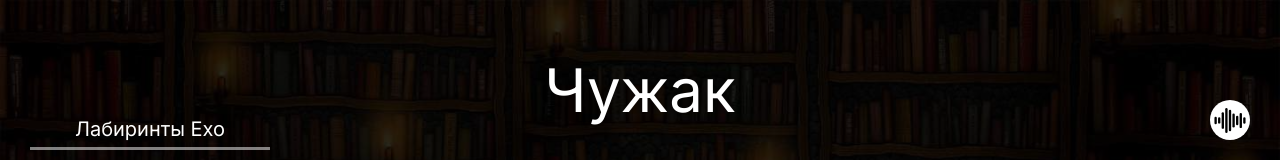
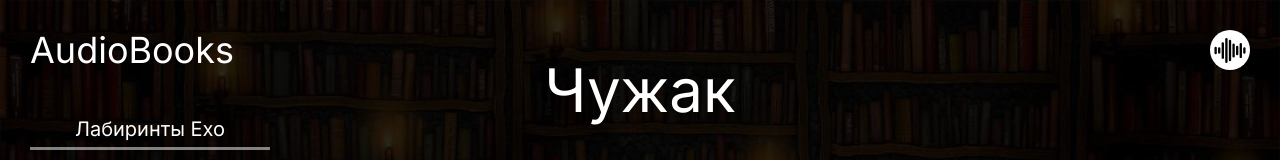
Before and after one commit to Senails/Maudio, a React (Create React App) app: page /listen/MaxFrei in a window 1280 px wide. Shown: the top 160 px of the page. Built offline with nearby package versions, Linux system fonts and the light colour scheme.

Commit message:
add link from audiopage to main page

```diff
--- a/src/App.tsx
+++ b/src/App.tsx
@@ -5,11 +5,14 @@ import MainPage from "./pages/MainPage/MainPage";
 import { NoPage } from "./pages/Nopage/NoPage";
 import { MainLayouts } from "./layouts/MainLayouts";
 import { LoginPage } from "./pages/LoginPage/LoginPage";
+import { BookInfoPage } from "./pages/BookInfoPage/BookInfoPage";
+import { EditPage } from "./pages/EditPage/EditPage";
+import { useAppSelector } from "./redux/store";
 
 
 
 function App() {
-
+  let userStatus = useAppSelector((state)=>state.user.userstatus);
 
   useEffect(()=>{
 
@@ -26,7 +29,9 @@ function App() {
       <MainLayouts>
         <Routes>
           <Route path="/" element={<MainPage/>}/>
+          <Route path="/bookInfo/:bookname" element={<BookInfoPage/>}/>
           <Route path="/listen/:bookname" element={<AudioPage/>}/>
+          <Route path="/edit/:bookname" element={userStatus==='user'?<NoPage/>:<EditPage/>}/>
           <Route path="/admin" element={<LoginPage/>}/>
           <Route path="*" element={<NoPage/>}/>
         </Routes>
--- a/src/pages/AudioPage/AudioPage.tsx
+++ b/src/pages/AudioPage/AudioPage.tsx
@@ -1,11 +1,13 @@
 import { useEffect } from "react";
-import { useParams } from "react-router-dom";
+import { Link, useParams } from "react-router-dom";
 import { setAllState } from "../../redux/slices/pleerSlice";
 import { useAppDispatch } from "../../redux/store";
 import { Seria } from "../../types/pleerSlice";
 import { Book } from "./book/Book";
 import LeftPanel from "./leftPanel/LeftPanel";
 import { PleerUI } from "./PleerUI/Pleer";
+import './style.scss';
+
 
 let seria: Seria  = {
     name:'Сэр Макс из Ехо',
@@ -121,7 +123,10 @@ export default function AudioPage(){
         dispatch(setAllState(seria));
     },[]);
 
-    return <div className=".AudioPage">
+    return <div className="AudioPage">
+        <span className="audiobooks-audiopage">
+            <Link to={'/'}>AudioBooks</Link>
+        </span>
         <Book/>
         <PleerUI/>
         <LeftPanel/>
--- a/src/pages/AudioPage/PleerUI/volumebar/style.scss
+++ b/src/pages/AudioPage/PleerUI/volumebar/style.scss
@@ -1,6 +1,6 @@
 .volume-box{
     position: absolute;
-    top: 100px;
+    top: 30px;
     right: 0px;
     box-sizing: border-box;
     width: 100px;
--- a/src/pages/AudioPage/style.scss
+++ b/src/pages/AudioPage/style.scss
@@ -2,5 +2,33 @@
     overflow: hidden;
     width: 100%;
     height: 100%;
-    position: relative;
+    position: absolute;
+
+    .audiobooks-audiopage{
+        position: absolute;
+        z-index: 5;
+        top: 30px;
+        left: 30px;
+
+        // width: 200px;
+        height: 40px;
+        // border:1px solid red;
+
+        a{
+            text-decoration: none;
+            color: white;
+
+            font-family: 'Inter';
+            font-style: normal;
+            font-weight: 500;
+            font-size: 36px;
+            line-height: 40px;
+        }
+    }
+
+    @media (max-width: 1200px) {
+        .audiobooks-audiopage{
+            display: none;
+        }
+    }
 }
--- /dev/null
+++ b/src/pages/BookInfoPage/BookInfoPage.tsx
@@ -0,0 +1,5 @@
+export function BookInfoPage(){
+    return <div className="info-page">
+
+    </div>
+}
--- /dev/null
+++ b/src/pages/EditPage/EditPage.tsx
@@ -0,0 +1,5 @@
+export function EditPage(){
+    return <div className="edit-page">
+
+    </div>
+}
--- a/src/redux/slices/userSlice.ts
+++ b/src/redux/slices/userSlice.ts
@@ -3,13 +3,12 @@ import { createSlice } from "@reduxjs/toolkit";
 
 type UserState = {
     isAuth:boolean;
+    userstatus:'user'|'editor'|'admin';
 }
-
-
 
 let initialState:UserState ={
     isAuth:false,
-
+    userstatus:'user',
 }
 
 let userSlice = createSlice({
```
